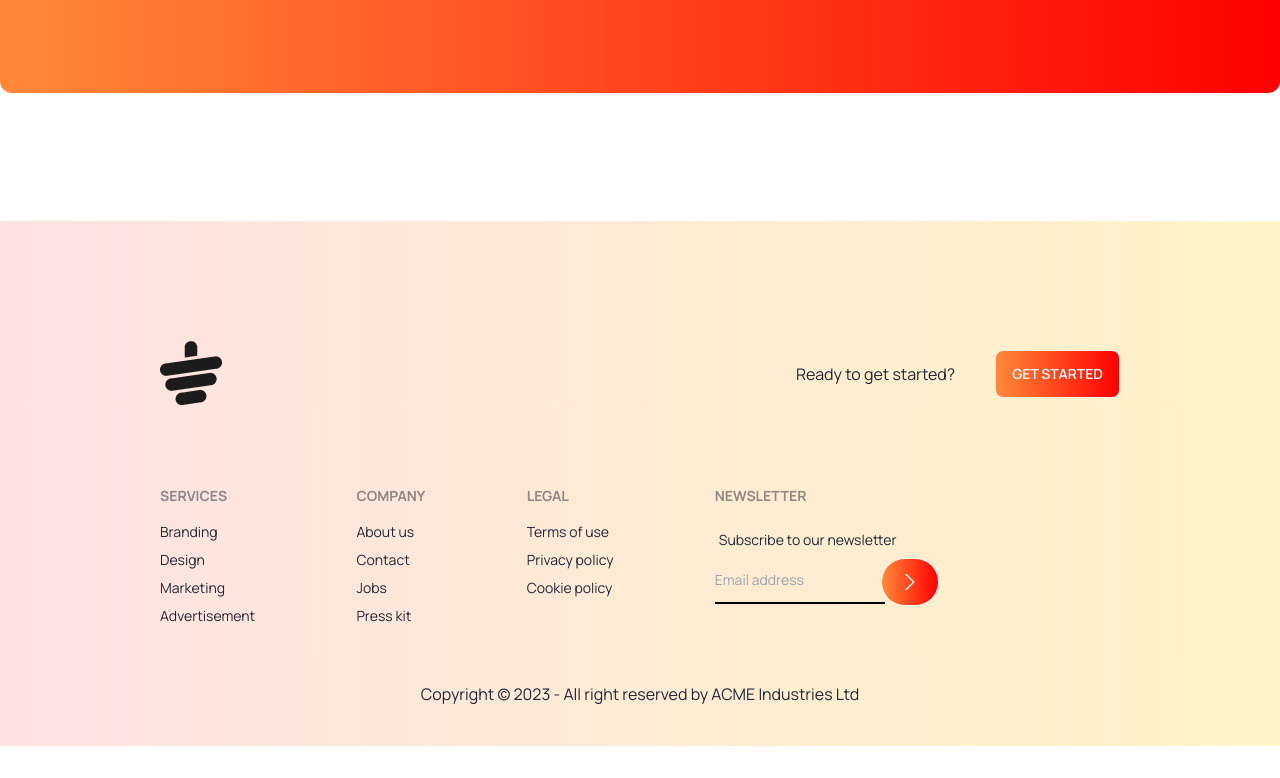
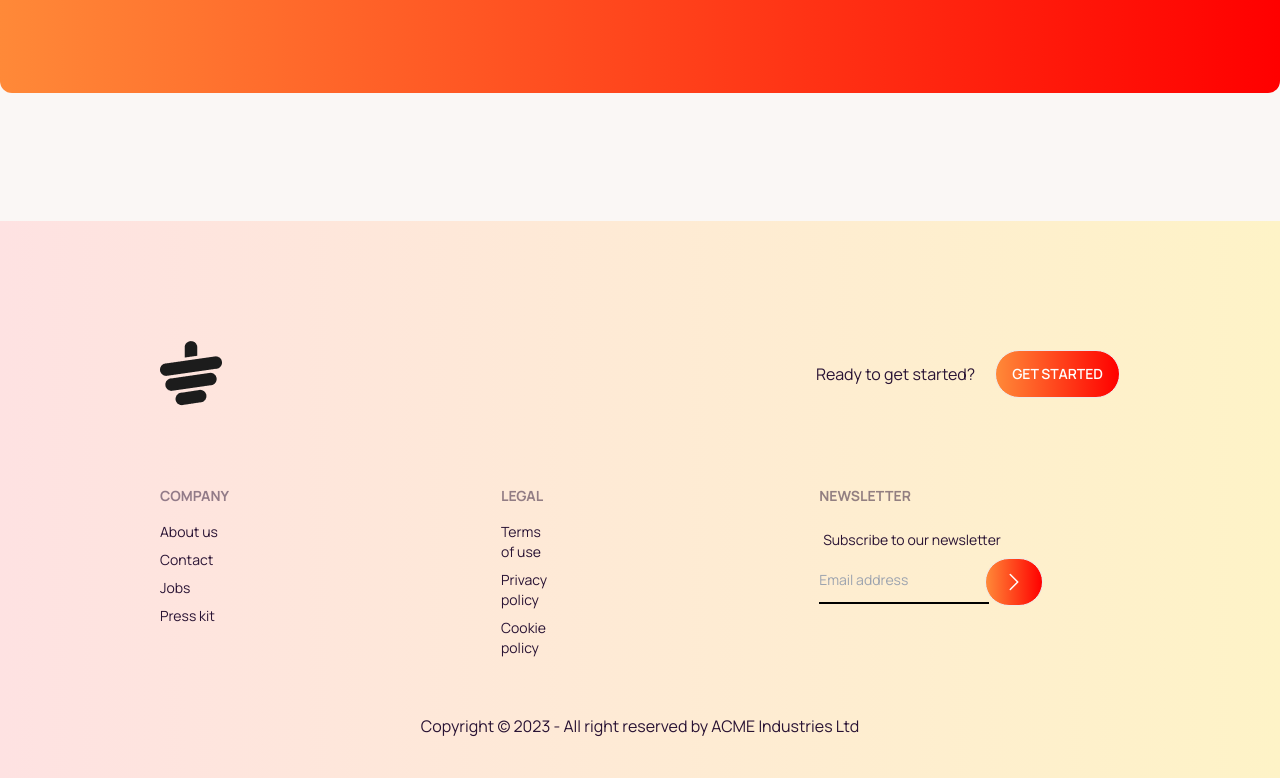
Before and after one commit to saadmakes/tea-house-daisyui, a plain HTML site: page index.html in a window 1280 px wide. Shown: the part 2647-3425 px from the top of the page. Before the commit the page ends 3393 px from the top, so only its background shows below. Drawn offline with nearby package versions, Linux system fonts and the light colour scheme.

Commit message:
theme added

```diff
--- a/index.html
+++ b/index.html
@@ -1,5 +1,5 @@
 <!DOCTYPE html>
-<html lang="en" data-theme="light">
+<html lang="en" data-theme="cupcake">
 
 <head>
   <meta charset="UTF-8">
@@ -39,7 +39,7 @@
     <div class="my-20">
       <div class="flex flex-col lg:flex-row justify-between items-center">
         <div>
-          <h1 class="text-5xl md:text-7xl font-extrabold text-[#1C1C1C]">
+          <h1 class="text-5xl md:text-7xl font-extrabold">
             It's good <br>
             Tea time at the <br>
             Tea House</h1>
@@ -64,7 +64,7 @@
                 clip-rule="evenodd" />
             </svg>
 
-            <div class="text-[#1C1C1C]">
+            <div>
               <h3 class="text-3xl font-extrabold">5.00</h3>
               <p>Trust Pilot Ratings</p>
             </div>
@@ -191,20 +191,13 @@
   <footer class="px-5 lg:px-40 py-10  bg-gradient-to-r from-red-100 to-amber-100 text-base-content">
     <div class="flex flex-col gap-10 lg:flex-row justify-between items-center my-20">
       <img src="./images/cup.png" alt="">
-      <div class="flex items-center gap-10">
+      <div class="flex items-center gap-5">
         <p>Ready to get started?</p>
         <button class="btn bg-gradient-to-r from-gradient-start to-gradient-end text-white">Get Started</button>
       </div>
     </div>
     <!-- footer div -->
-  <div class="footer">
-    <nav>
-      <header class="footer-title">Services</header>
-      <a class="link link-hover">Branding</a>
-      <a class="link link-hover">Design</a>
-      <a class="link link-hover">Marketing</a>
-      <a class="link link-hover">Advertisement</a>
-    </nav>
+  <div class="footer lg:space-x-64">
     <nav>
       <header class="footer-title">Company</header>
       <a class="link link-hover">About us</a>
```
